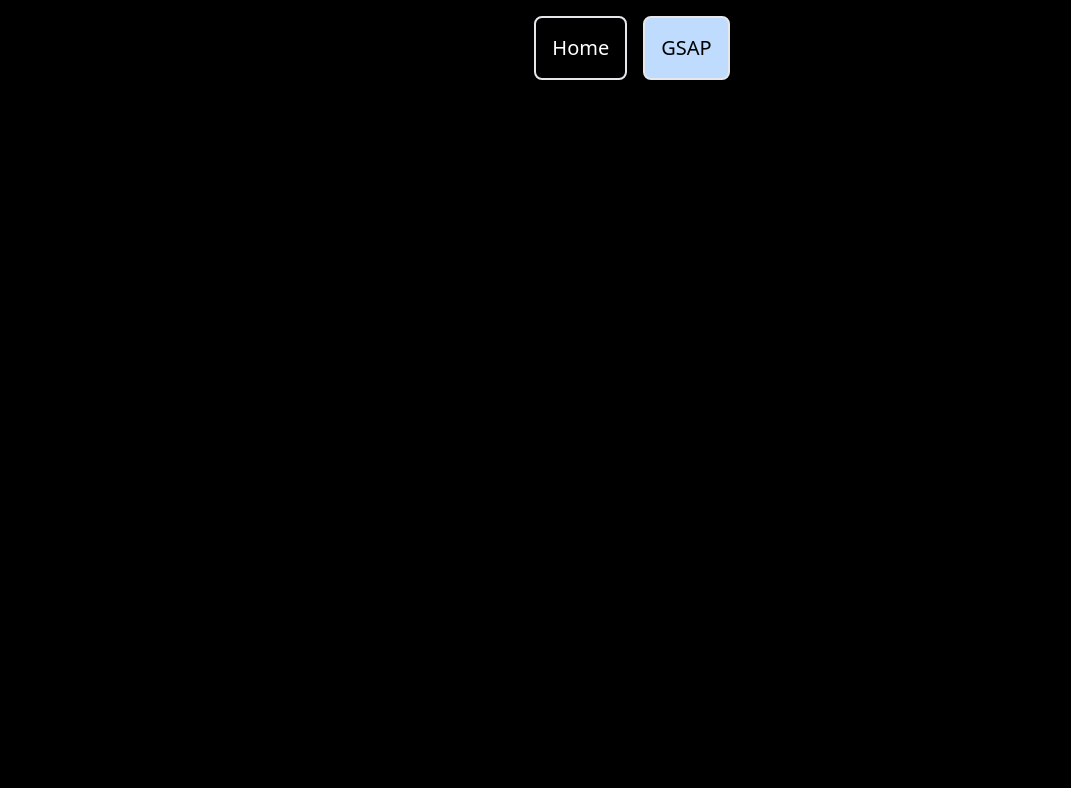
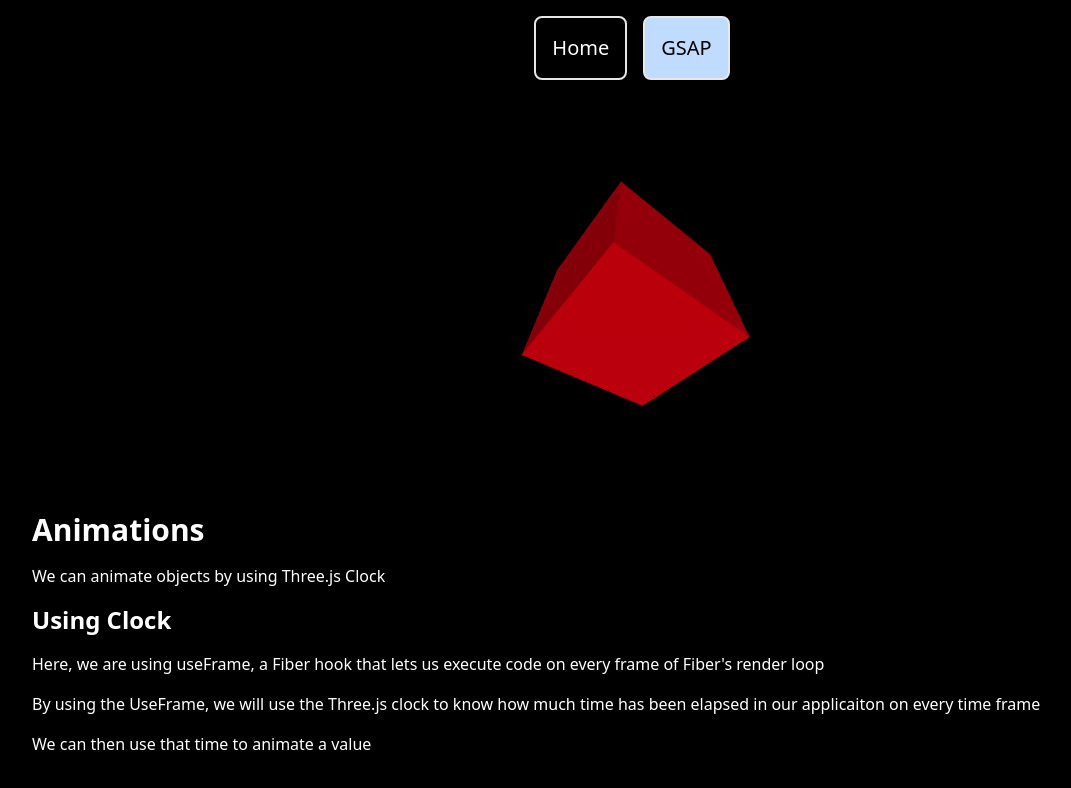
Before and after one commit to hanfai5/three-js, a React (Vite) app in the folder website/: page /gsap/animate in a window 1280 px wide. Before the commit this address had no page. Shown: the top 788 px of the page, without its empty margins (8-1079 px from the left). Built offline with nearby package versions, Linux system fonts and the light colour scheme.

Commit message:
Added the Animations.tsx for the website

```diff
--- a/website/src/App.tsx
+++ b/website/src/App.tsx
@@ -5,6 +5,7 @@ import { BrowserRouter, Route, Routes } from "react-router-dom";
 import Gsap from "./pages/Gsap";
 import BasicScene from "./pages/BasicScene";
 import TransformObjects from "./pages/TransformObjects";
+import Animations from "./pages/Animations";
 
 const App = () => {
   return (
@@ -17,6 +18,7 @@ const App = () => {
           <Route path="/gsap" element={<Gsap />} />
           <Route path="/gsap/basic" element={<BasicScene />} />
           <Route path="/gsap/transform" element={<TransformObjects />} />
+          <Route path="/gsap/animate" element={<Animations />} />
         </Routes>
       </BrowserRouter>
     </main>
--- /dev/null
+++ b/website/src/pages/Animations.tsx
@@ -0,0 +1,46 @@
+import { Canvas, useFrame } from "@react-three/fiber";
+import { useRef } from "react";
+import * as THREE from "three";
+
+const Box = () => {
+  const myMesh = useRef<THREE.Mesh>(null!);
+  useFrame(({ clock }) => {
+    myMesh.current.rotation.x = clock.getElapsedTime();
+    myMesh.current.rotation.y = clock.getElapsedTime();
+  });
+
+  return (
+    <mesh ref={myMesh}>
+      <boxGeometry args={[1, 1, 1]} />
+      <meshStandardMaterial color={"red"} />
+    </mesh>
+  );
+};
+
+const Animations = () => {
+  return (
+    <section className="max-w-[1200px] mx-auto flex flex-col gap-y-4">
+      <Canvas camera={{ position: [0, 0, 2] }} style={{ height: "400px" }}>
+        <ambientLight intensity={0.1} />
+        <directionalLight position={[0, 0, 5]} intensity={1.5} />
+        <Box />
+      </Canvas>
+
+      <h1 className="title">Animations</h1>
+      <h3>We can animate objects by using Three.js Clock</h3>
+
+      <h2 className="subtitle">Using Clock</h2>
+      <h3>
+        Here, we are using useFrame, a Fiber hook that lets us execute code on
+        every frame of Fiber's render loop
+      </h3>
+      <h3>
+        By using the UseFrame, we will use the Three.js clock to know how much
+        time has been elapsed in our applicaiton on every time frame
+      </h3>
+      <h3>We can then use that time to animate a value</h3>
+    </section>
+  );
+};
+
+export default Animations;
```
